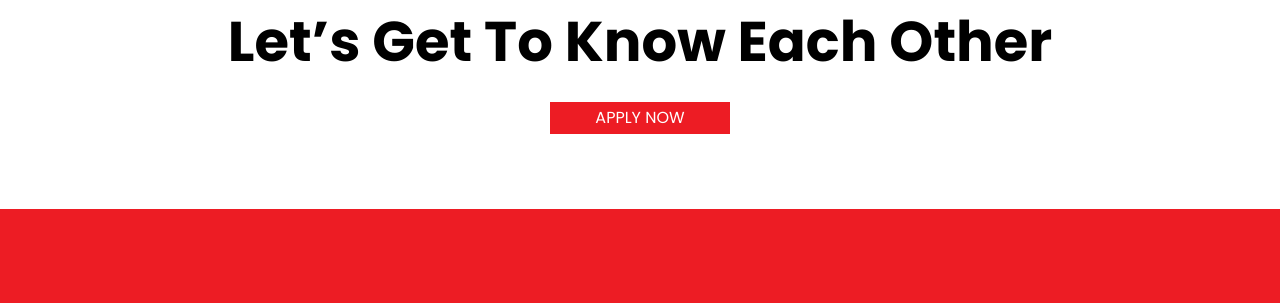
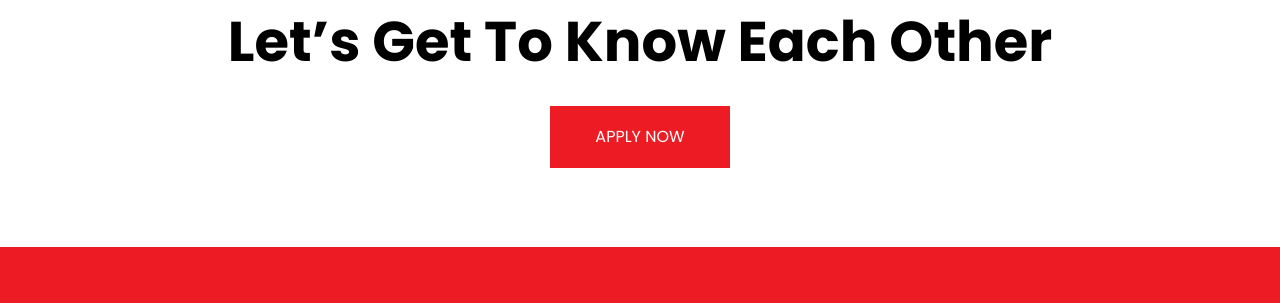
Before and after one commit to djoci/noformat_test, a plain HTML site: page index.html in a window 1280 px wide. Shown: the part 1489-1792 px from the top of the page. Drawn offline with Linux system fonts and the light colour scheme.

Commit message:
adjusting

```diff
--- a/index.html
+++ b/index.html
@@ -94,7 +94,7 @@
                 <p>Admissions process</p>
                 <h2>Let’s get to know each other</h2>
                 <div>
-                    <a href="#" class="button-red">Apply Now</a>
+                    <a href="#" class="button button-red">Apply Now</a>
                 </div>
             </div>
         </div>
--- a/style.css
+++ b/style.css
@@ -244,6 +244,11 @@
         display: flex;
         background: #ED1C24;
         justify-content: center;
+        transition: 0.3s;
+    }
+
+    .button-red:hover {
+        background-color: #E6040D;
     }
 
     .apply {
@@ -257,6 +262,11 @@
         font-weight: 700;
         line-height: 14px;
         text-transform: uppercase;
+    }
+
+    .apply:hover {
+        width: 5.3em;
+        height: 5.3em;
     }
 
     .arrow {
@@ -280,6 +290,12 @@
         width: 100%;
         max-width: 552px;
         height: auto;
+    }
+
+    .call-to-action .button {
+        padding: 15px 32px;
+        display: inline-block;
+        margin: 4px 2px;
     }
 
     .footer {
@@ -313,6 +329,10 @@
 	    border: #fff solid 1px;
 	    border-radius: 0;
     }
+
+    ::placeholder {
+        color: #fff;
+      }
 
     .footer-col input[type="text"] {
         flex: 3;
@@ -512,6 +532,10 @@
             display: none;
         }
 
+        .apply {
+            right: 55px;
+        }
+
         .footer {
             padding: 50px 0;
             text-align: center;
```
